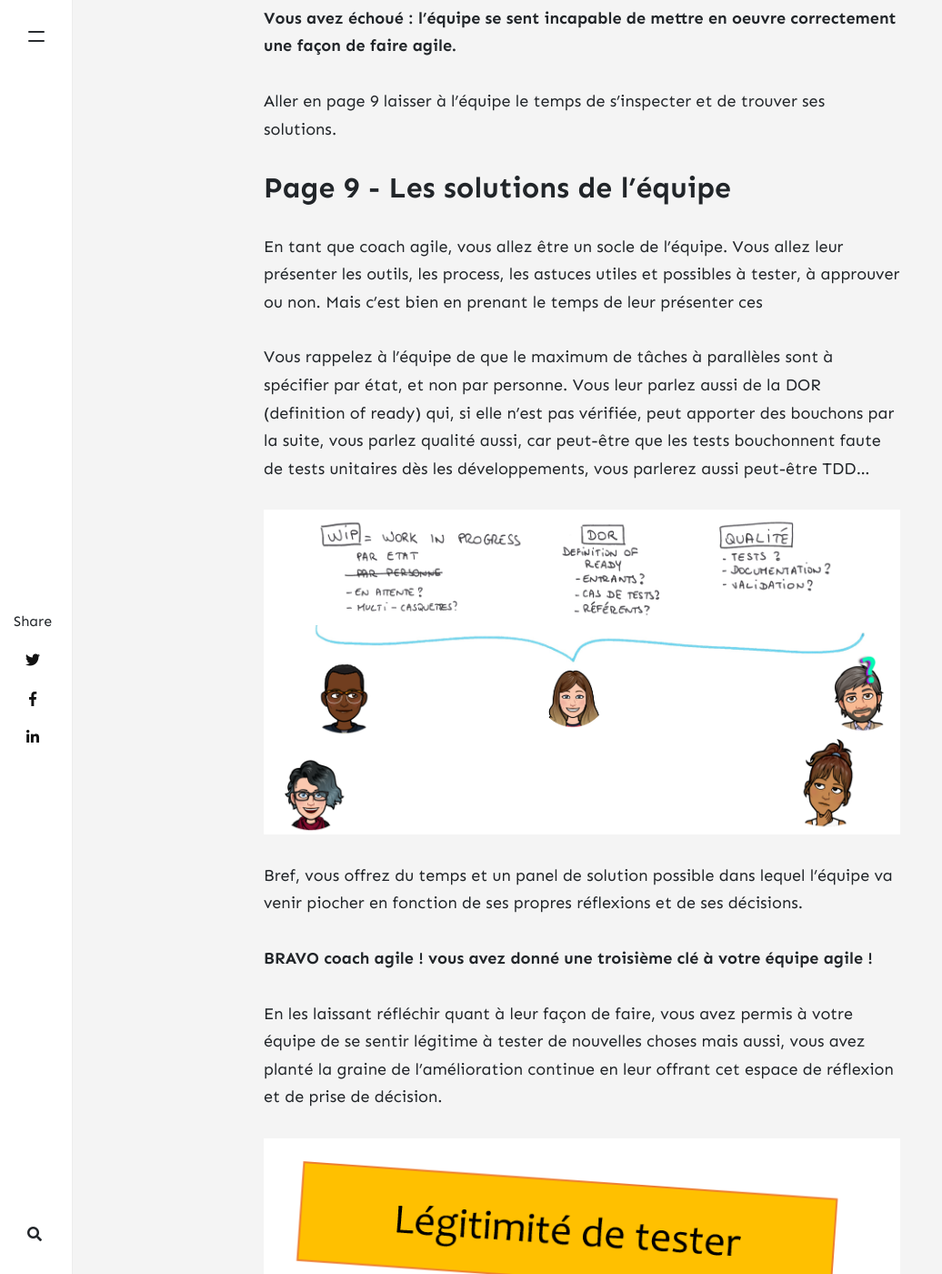
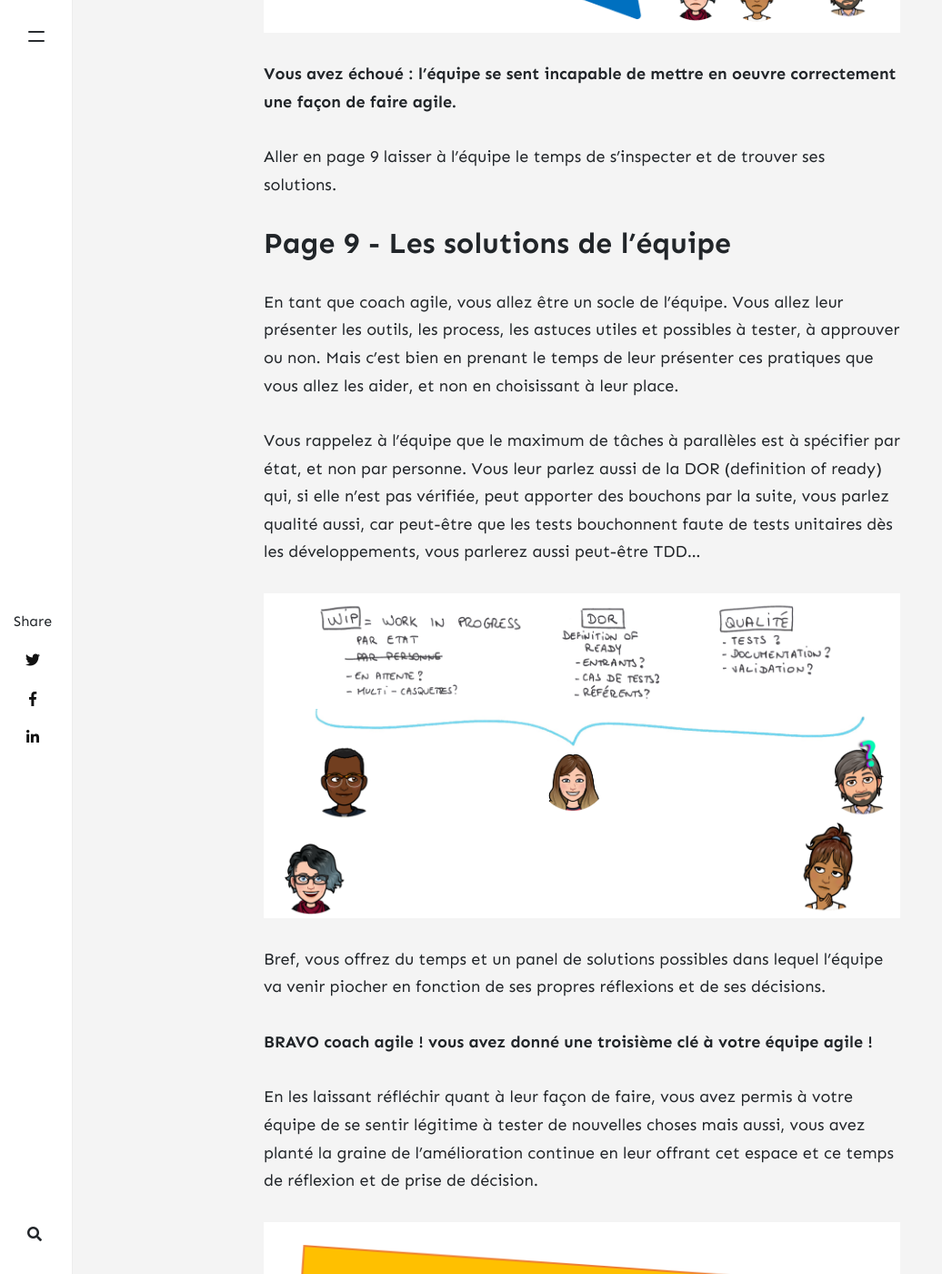
Before and after one commit to klaukf/blog, a Jekyll site: the page built from _posts/2022-08-03-rendez-lagilite-aux-developpeurses.md, in a window 1280 px wide and 1400 px high, scrolled down 10786 px. Shown: the whole window at 91% size, without its empty margins (0-1036 px from the left). Built offline with Jekyll 4.4.1, drawn with Linux system fonts in a browser that asks for light colours; nearby versions of some CDN libraries; comment, search, counter and statistics services are not loaded; some of the changed text lies outside the part shown.

Commit message:
corrections formulations

```diff
--- a/_posts/2022-08-03-rendez-lagilite-aux-developpeurses.md
+++ b/_posts/2022-08-03-rendez-lagilite-aux-developpeurses.md
@@ -31,17 +31,19 @@
 
 Si je repense aux dernières missions que j’ai vécues ces trois dernières années, j’en ai ramassé plus d’un à la petite cuillère : certains en pleurs après une première journée, première semaine ou premier mois quasi non accompagné. En 2019, j’en parlais déjà à des compatriotes agilistes, et encore dernièrement j’ai vu ou vécu de telles situations sous couvert d’autonomie et d’auto-organisation des équipes. « Débrouillez-vous ! »  qu’ils disaient.
 
+Alors on va choisir de faire commencer Lily tout se suite à produire.
+
 ## Page 2 - Le début des travaux
 
-Génial ! Lily a récupéré son PC dès son premier jour !
-Formidable ! Elle a aussi récupéré son user et mot de passe.
-Incroyable ! Elle a accès à la documentation !
+Génial ! Lily a récupéré son PC dès son premier jour ! 😲
+Formidable ! Elle a aussi récupéré son user et mot de passe. 😎
+Incroyable ! Elle a accès à la documentation ! 😇
 
-Oui mais… Toute seule devant son PC, dans la jungle de la documentation, Lily tente des installations, des configurations, des paramétrages : tout plein de petites bêtes étranges qui ne lui facilitent pas la vie. Informations dépassées, ambiguïtés, zones de flous, manque de précisions… Lily est perdue et aimerait bien poser des questions à quelqu’un.
+Oui mais… Toute seule devant son PC, dans la jungle de la documentation, Lily tente des installations, des configurations, des paramétrages : tout plein de petites bêtes étranges qui ne lui facilitent pas la vie. Informations dépassées, ambiguïtés, zones de flou, manque de précisions… Lily est perdue et aimerait bien poser des questions à quelqu’un.
 
 ![Lily est perdue dès son premier jour]({{ site.url }}{{ site.baseurl }}/assets/images/rendez_agilite_premjour.png)
 
-Oui mais voilà : à qui ? La quasi-totalité de son équipe est en télé-travail, les personnes du bureau d’à côté ne lui ont pas été présentées… Elle toque, demande, interroge, mais on la renvoie sans cesse à cette documentation sensée tout contenir. Lily est bloquée, ne connait pas encore les process, bref, elle perdue : sentiment d’abandon, de ne pas savoir se débrouiller, de doute… au final Lily se demande si elle a bien sa place ici.
+Oui mais voilà : à qui ? La quasi-totalité de son équipe est en télé-travail, les personnes du bureau d’à côté ne lui ont pas été présentées… Elle toque, demande, interroge, mais on la renvoie sans cesse à cette documentation sensée tout contenir. Lily est bloquée, ne connait pas encore les process, bref, elle est perdue : sentiment d’abandon, de ne pas savoir se débrouiller, de doute… au final Lily se demande si elle a bien sa place ici.
 
 **Vous avez échoué : Lily est démotivée et va chercher un nouveau job ailleurs.**
 
@@ -49,7 +51,7 @@
 
 ## Page 3 - L'intégration à l'équipe
 
-En tant que manager, vous prenez le temps de faire les présentations de Lily à sa nouvelle équipe. Elle se présente, chacun se présente à son tour. On partage, on échange, on montre à Lily qu’on l’attend. Idéalement, on est présent pour l’accueillir, partager avec elle son premier repas, discuter pro mais pas que, et puis on parle projet et organisation : qui fait quoi ? qui préfère faire quoi ?
+En tant que manager, vous prenez le temps de faire les présentations de Lily à sa nouvelle équipe. Elle se présente, chacun se présente à son tour. On partage, on échange, on montre à Lily qu’on l’attend. Idéalement, on est présent pour l’accueillir, partager avec elle son premier repas, discuter pro mais pas que, et puis on parle projet et organisation : qui fait quoi ? qui préfère faire quoi ? quel est le but du produit sur lequel on va tous travailler ?
 
 Car une personne supplémentaire dans une équipe, c’est une nouvelle équipe : il faut retracer le périmètre de chacun, se rassurer et se donner de nouveaux repères.
 
@@ -77,9 +79,9 @@
 
 ## Page 5 - L'équipe galère
 
-L'équipe tente : elle a besoin de répondre aux besoins d’indicateurs de l’entreprise, mais elle a aussi ses propres besoins : suivre un niveau de test supplémentaire ? elle ne peut pas changer le workflow !
-Insérer un nouveau type d’information : elle n’a pas les droits d’en ajouter !
-Tordre l’outil pour faire rentrer des ronds dans des carrés ? cela va impacter le suivi transverse !
+L'équipe tente : elle a besoin de répondre aux besoins d’indicateurs de l’entreprise, mais elle a aussi ses propres besoins : suivre un niveau de test supplémentaire ? elle ne peut pas changer le workflow ! 😒
+Insérer un nouveau type d’information : elle n’a pas les droits d’en ajouter ! 😧
+Tordre l’outil pour faire rentrer des ronds dans des carrés ? cela va impacter le suivi transverse ! 😫
 
 ![L'outil Girafe n'est pas adapté aux besoins de l'équipe]({{ site.url }}{{ site.baseurl }}/assets/images/rendez_agilite_girafe.png)
 
@@ -91,10 +93,10 @@
 
 ## Page 6 - L'autonomie de l'équipe
 
-L’équipe se choisit un outil qu’ils connaissent déjà tous et qui est accessible par tous : Grello.
-Il se permettent même un peu d’humour dans leur description de tableau, ils s’affectent les fonctionnalités, en change au besoin et commencent à être à l’aise dans l’estimation d’un Reste à faire.
+L’équipe se choisit un outil qu’elle connait déjà et qui est accessible par tous : Grello.
+Elle se permet même un peu d’humour dans leur description de tableau, s’affecte les fonctionnalités, en change au besoin et commence à être à l’aise dans l’estimation d’un "reste à faire".
 
-Au bout de la première itération, ils proposent même des axes d’améliorations, en ajoutant par exemple, en plus d’un état « en test », un autre état « en tests accessibilité » qui leur parait nécessaire, toujours pour gagner en efficacité.
+Au bout de la première itération, les membres de l'équipe de Lily proposent même des axes d’améliorations, en ajoutant par exemple, en plus d’un état « en test », un autre état « en tests accessibilité » qui leur parait nécessaire, toujours pour gagner en efficacité.
 
 ![L'outil Grello est à la maiin de l'équipe]({{ site.url }}{{ site.baseurl }}/assets/images/rendez_agilite_grello.png)
 
@@ -106,8 +108,7 @@
 
 ## Page 7 - L'avis extérieur
 
-Pleine d'entrain, l'équipe de Lily fait vivre son produit. Mais au bout de quelques itérations supplémentaires, elle observe des bouchons : effectivement, dans la colonne "A tester", Lily, pour la partie accessibilité, et le testeur officiel de l'équipe ont du mal à absorber la totalité des développements qui leur sont transmis.
-
+Pleine d'entrain, l'équipe de Lily fait vivre son produit. Mais au bout de quelques itérations supplémentaires, elle observe des bouchons : effectivement, dans la colonne "A tester", Lily, pour la partie accessibilité, et le testeur officiel de l'équipe ont du mal à absorber la totalité des développements qui leur est transmise.
 Pas de panique : l'équipe bénéficie d'un accompagnement agile transverse à toute l'entreprise.
 Elle se retourne donc vers vous, **coach agile** et vous demande de les aider.
 
@@ -115,7 +116,7 @@
 1.	Vous positionner en tant que référent agile et indiquer un maximum de tâches en parallèle -> allez page 8
 2.	Faire s’inspecter l’équipe de Lily et l’accompagner dans sa recherche de solutions -> allez page 9
 
-Le coach agile n'est pas un stylo bic 4 couleurs : il ne peut switcher de situation en trois secondes quand il a plusieurs équipes voire toute une entreprise à accompagner.
+Le coach agile n'est pas un stylo bic 4 couleurs : il ne peut switcher de situation en trois secondes quand il a plusieurs équipes, voire toute une entreprise, à accompagner.
 
 Vous avez déjà une solution possible à proposer, par expérience elle fonctionne à merveille dans une équipe voisine, vous proposez donc à l'équipe de Lily de tester le maximum de tâches en parallèle.
 
@@ -139,17 +140,17 @@
 
 ## Page 9 - Les solutions de l'équipe
 
-En tant que coach agile, vous allez être un socle de l'équipe. Vous allez leur présenter les outils, les process, les astuces utiles et possibles à tester, à approuver ou non. Mais c'est bien en prenant le temps de leur présenter ces
+En tant que coach agile, vous allez être un socle de l'équipe. Vous allez leur présenter les outils, les process, les astuces utiles et possibles à tester, à approuver ou non. Mais c'est bien en prenant le temps de leur présenter ces pratiques que vous allez les aider, et non en choisissant à leur place.
 
-Vous rappelez à l'équipe de que le maximum de tâches à parallèles sont à spécifier par état, et non par personne. Vous leur parlez aussi de la DOR (definition of ready) qui, si elle n'est pas vérifiée, peut apporter des bouchons par la suite, vous parlez qualité aussi, car peut-être que les tests bouchonnent faute de tests unitaires dès les développements, vous parlerez aussi peut-être TDD...
+Vous rappelez à l'équipe que le maximum de tâches à parallèles est à spécifier par état, et non par personne. Vous leur parlez aussi de la DOR (definition of ready) qui, si elle n'est pas vérifiée, peut apporter des bouchons par la suite, vous parlez qualité aussi, car peut-être que les tests bouchonnent faute de tests unitaires dès les développements, vous parlerez aussi peut-être TDD...
 
 ![Le coach agile est un socle pour l'équipe qu'il ou elle accompagne]({{ site.url }}{{ site.baseurl }}/assets/images/rendez_agilite_inspection.png)
 
-Bref, vous offrez du temps et un panel de solution possible dans lequel l'équipe va venir piocher en fonction de ses propres réflexions et de ses décisions.
+Bref, vous offrez du temps et un panel de solutions possibles dans lequel l'équipe va venir piocher en fonction de ses propres réflexions et de ses décisions.
 
 **BRAVO coach agile ! vous avez donné une troisième clé à votre équipe agile !**
 
-En les laissant réfléchir quant à leur façon de faire, vous avez permis à votre équipe de se sentir légitime à tester de nouvelles choses mais aussi, vous avez planté la graine de l'amélioration continue en leur offrant cet espace de réflexion et de prise de décision.
+En les laissant réfléchir quant à leur façon de faire, vous avez permis à votre équipe de se sentir légitime à tester de nouvelles choses mais aussi, vous avez planté la graine de l'amélioration continue en leur offrant cet espace et ce temps de réflexion et de prise de décision.
 
 ![L'équipe s'inspecte, teste et s'adapte]({{ site.url }}{{ site.baseurl }}/assets/images/rendez_agilite_bravo3.png)
 
@@ -184,9 +185,9 @@
 
 En tant que Client, on a nous aussi notre rôle à jouer et on va se rendre disponible pour que les échanges soient plus nombreux et plus constructifs. D’ailleurs, idéalement, le client se fait lui aussi accompagner dans sa transformation agile, au même titre que l’équipe de développement.
 
-Dès l’appel de l’équipe, en fin de première itération, on va regarder attentivement ce qui fonctionne déjà : pas grand-chose ? C’est logique vu le temps passé et ce n’est pas grave : au contraire, le point va être rapide !
+Dès l’appel de l’équipe, en fin de première itération, on va regarder attentivement ce qui fonctionne déjà : pas grand-chose ? C’est logique vu le temps de développement et de tests passé et ce n’est pas grave : au contraire, le point va être rapide !
 
-On a l’opportunité d’alerter tout de suite sur la mauvaise compréhension du menu : on le préfère à gauche qu’en haut, mais sinon tout est parfait : on valide la couleur, la police et les traits parfaitement droits des cadres !
+On a l’opportunité d’alerter tout de suite sur la mauvaise compréhension du menu : on le préfère à gauche plutôt qu’en haut, mais sinon tout est parfait : on valide la couleur, la police et les traits parfaitement droits des cadres !
 
 De la même manière, à la seconde itération, l’équipe montre ce qu’elle a pu facilement modifier suite à cette première revue, ainsi que les nouvelles fonctionnalités prioritaires.
 Etc… etc…
```
Also changed, not shown: other parts of _posts/2022-08-03-rendez-lagilite-aux-developpeurses.md (+5 -5 lines).
